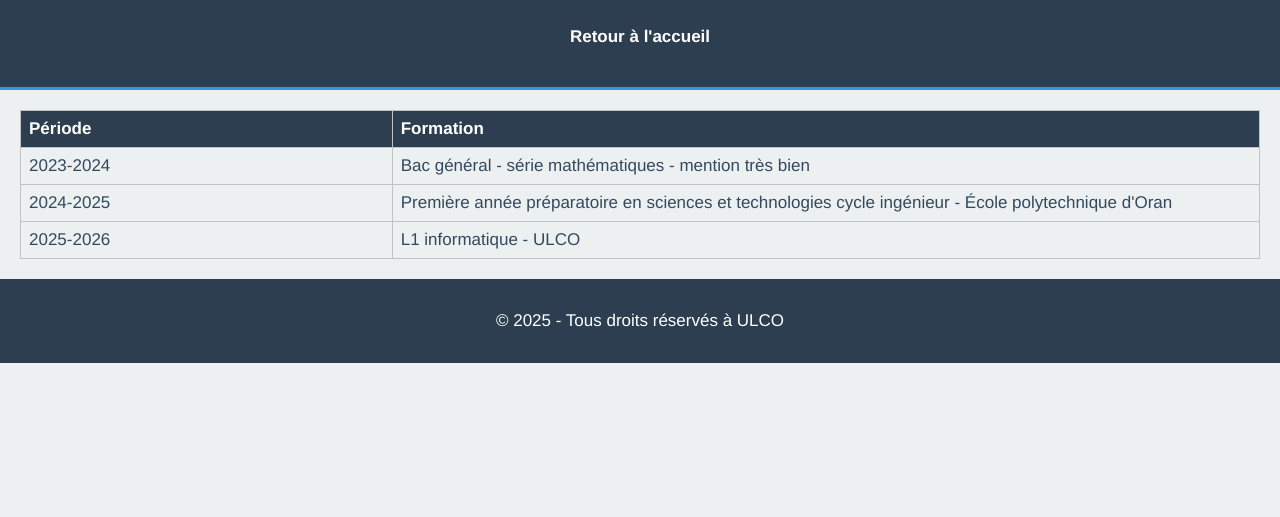
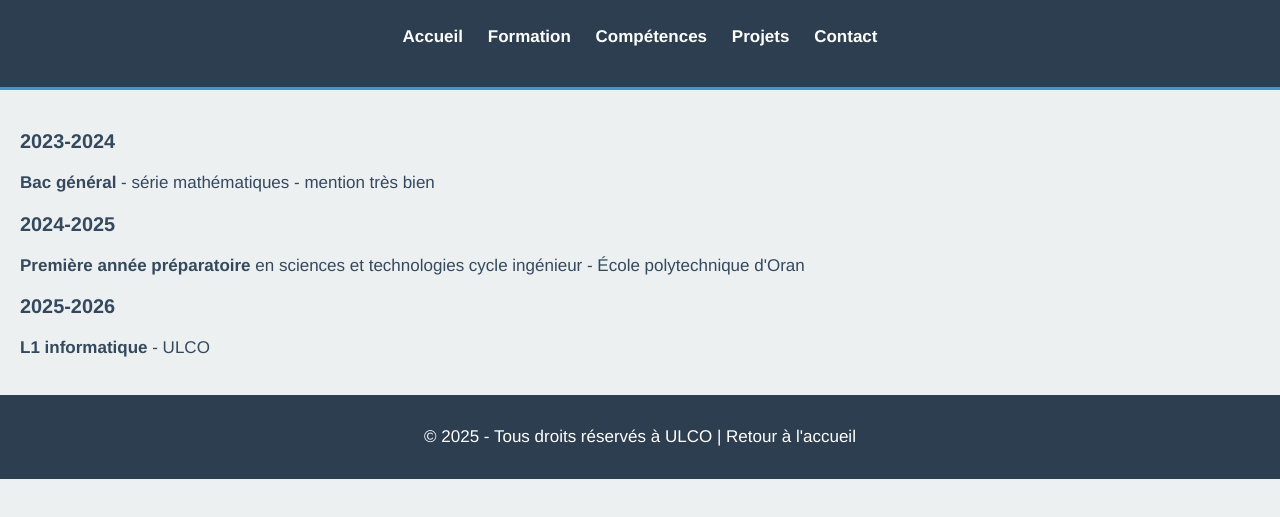
Before and after one commit to Madstam/Portfolio, a plain HTML site: page html/formacad.html in a window 1280 px wide. Shown: the part 77-594 px from the top of the page. Drawn offline with Linux system fonts and the light colour scheme.

Commit message:
Update formacad.html

```diff
--- a/html/formacad.html
+++ b/html/formacad.html
@@ -10,33 +10,33 @@
   <header>
     <h1>Formation académique</h1>
     <nav>
-      <a href="index.html">Retour à l'accueil</a>
+      <a href="index.html">Accueil</a>
+      <a href="formacad.html">Formation</a>
+      <a href="competences.html">Compétences</a>
+      <a href="projets.html">Projets</a>
+      <a href="coord.html">Contact</a>
     </nav>
   </header>
 
   <main>
-    <table>
-      <tr>
-        <th>Période</th>
-        <th>Formation</th>
-      </tr>
-      <tr>
-        <td>2023-2024</td>
-        <td>Bac général - série mathématiques - mention très bien</td>
-      </tr>
-      <tr>
-        <td>2024-2025</td>
-        <td>Première année préparatoire en sciences et technologies cycle ingénieur - École polytechnique d'Oran</td>
-      </tr>
-      <tr>
-        <td>2025-2026</td>
-        <td>L1 informatique - ULCO</td>
-      </tr>
-    </table>
+    <div class="info-card">
+      <h3>2023-2024</h3>
+      <p><strong>Bac général</strong> - série mathématiques - mention très bien</p>
+    </div>
+
+    <div class="info-card">
+      <h3>2024-2025</h3>
+      <p><strong>Première année préparatoire</strong> en sciences et technologies cycle ingénieur - École polytechnique d'Oran</p>
+    </div>
+
+    <div class="info-card">
+      <h3>2025-2026</h3>
+      <p><strong>L1 informatique</strong> - ULCO</p>
+    </div>
   </main>
 
   <footer>
-    <p>&copy; 2025 - Tous droits réservés à ULCO</p>
+    <p>&copy; 2025 - Tous droits réservés à ULCO | <a href="index.html">Retour à l'accueil</a></p>
   </footer>
 </body>
 </html>
```
